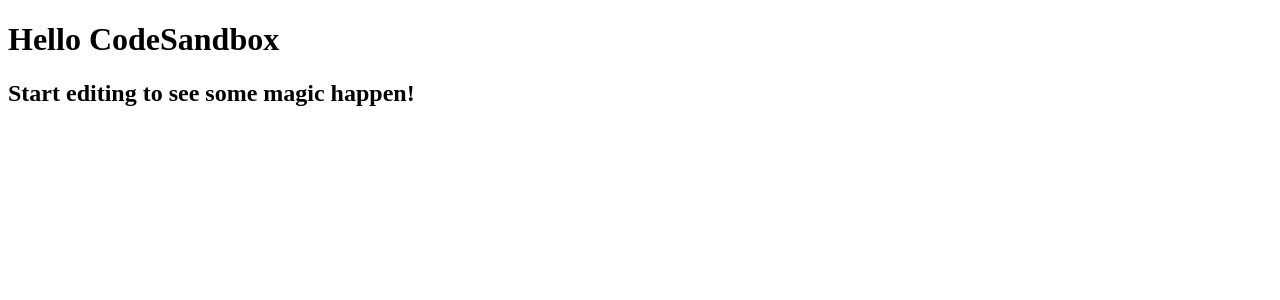
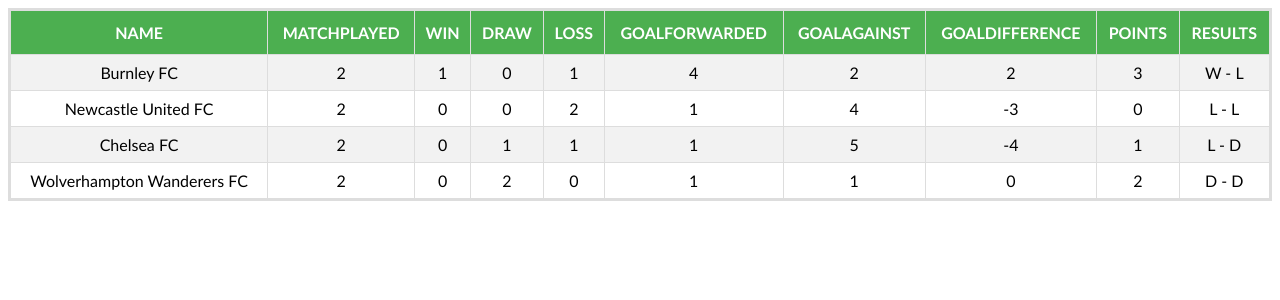
Before and after one commit to skjo0c/epl, a React app: page / in a window 1280 px wide. Shown: the top 300 px of the page. Built offline with nearby package versions, Linux system fonts and the light colour scheme.

Commit message:
Add css rule in webpack and add basic table css

```diff
--- a/package.json
+++ b/package.json
@@ -19,6 +19,8 @@
     "babel-plugin-transform-object-rest-spread": "^6.26.0",
     "babel-preset-es2015": "^6.24.1",
     "babel-preset-react": "^6.24.1",
+    "css-loader": "^4.3.0",
+    "style-loader": "^1.2.1",
     "webpack": "^4.44.1",
     "webpack-cli": "^3.3.12",
     "webpack-dev-server": "^3.11.0"
--- /dev/null
+++ b/src/App.css
@@ -0,0 +1,34 @@
+.title {
+  text-align: center;
+  font-family: arial, sans-serif;
+}
+
+.table-data {
+  text-align: center;
+  font-family: 'Trebuchet MS', Arial, Helvetica, sans-serif;
+  border-collapse: collapse;
+  border: 3px solid #ddd;
+  width: 100%;
+}
+
+.table-data td,
+.table-data th {
+  border: 1px solid #ddd;
+  padding: 8px;
+}
+
+.table-data tr:nth-child(even) {
+  background-color: #f2f2f2;
+}
+
+.table-data tr:hover {
+  background-color: #ddd;
+}
+
+.table-data th {
+  padding-top: 12px;
+  padding-bottom: 12px;
+  text-align: center;
+  background-color: #4caf50;
+  color: white;
+}
--- a/src/App.js
+++ b/src/App.js
@@ -1,11 +1,104 @@
-import React from 'react';
-// import './styles.css';
+import React, { useState } from 'react';
+import './App.css';
 
 export default function App() {
+  const [tableData, setTableData] = useState([
+    {
+      name: 'Burnley FC',
+      matchPlayed: 2,
+      win: 1,
+      draw: 0,
+      loss: 1,
+      goalForwarded: 4,
+      goalAgainst: 2,
+      goalDifference: 2,
+      points: 3,
+      results: ['W', 'L'],
+    },
+    {
+      name: 'Newcastle United FC',
+      matchPlayed: 2,
+      win: 0,
+      draw: 0,
+      loss: 2,
+      goalForwarded: 1,
+      goalAgainst: 4,
+      goalDifference: -3,
+      points: 0,
+      results: ['L', 'L'],
+    },
+    {
+      name: 'Chelsea FC',
+      matchPlayed: 2,
+      win: 0,
+      draw: 1,
+      loss: 1,
+      goalForwarded: 1,
+      goalAgainst: 5,
+      goalDifference: -4,
+      points: 1,
+      results: ['L', 'D'],
+    },
+    {
+      name: 'Wolverhampton Wanderers FC',
+      matchPlayed: 2,
+      win: 0,
+      draw: 2,
+      loss: 0,
+      goalForwarded: 1,
+      goalAgainst: 1,
+      goalDifference: 0,
+      points: 2,
+      results: ['D', 'D'],
+    },
+  ]);
+
+  const renderTableHeader = () => {
+    let header = Object.keys(tableData[0]);
+    return header.map((key, index) => {
+      return <th key={index}>{key.toUpperCase()}</th>;
+    });
+  };
+
+  const renderTableData = () => {
+    return tableData.map((data, index) => {
+      const {
+        name,
+        matchPlayed,
+        win,
+        draw,
+        loss,
+        goalForwarded,
+        goalAgainst,
+        goalDifference,
+        points,
+        results,
+      } = data; //destructuring
+      return (
+        <tr key={name}>
+          <td>{name}</td>
+          <td>{matchPlayed}</td>
+          <td>{win}</td>
+          <td>{draw}</td>
+          <td>{loss}</td>
+          <td>{goalForwarded}</td>
+          <td>{goalAgainst}</td>
+          <td>{goalDifference}</td>
+          <td>{points}</td>
+          <td>{results.join(' - ')}</td>
+        </tr>
+      );
+    });
+  };
+
   return (
-    <div className="App">
-      <h1>Hello CodeSandbox</h1>
-      <h2>Start editing to see some magic happen!</h2>
+    <div>
+      <table className="table-data">
+        <tbody>
+          <tr>{renderTableHeader()}</tr>
+          {renderTableData()}
+        </tbody>
+      </table>
     </div>
   );
 }
--- a/webpack.config.js
+++ b/webpack.config.js
@@ -10,6 +10,11 @@
   module: {
     rules: [
       { test: /\.jsx?$/, loader: 'babel-loader', exclude: /node_modules/ },
+      {
+        test: /\.css$/,
+        exclude: /node_modules/,
+        loaders: ['style-loader', 'css-loader'],
+      },
     ],
   },
   devServer: {
```
Also changed, not shown: .babelrc, 1 other file (tests, documents, lock files or other folders).
